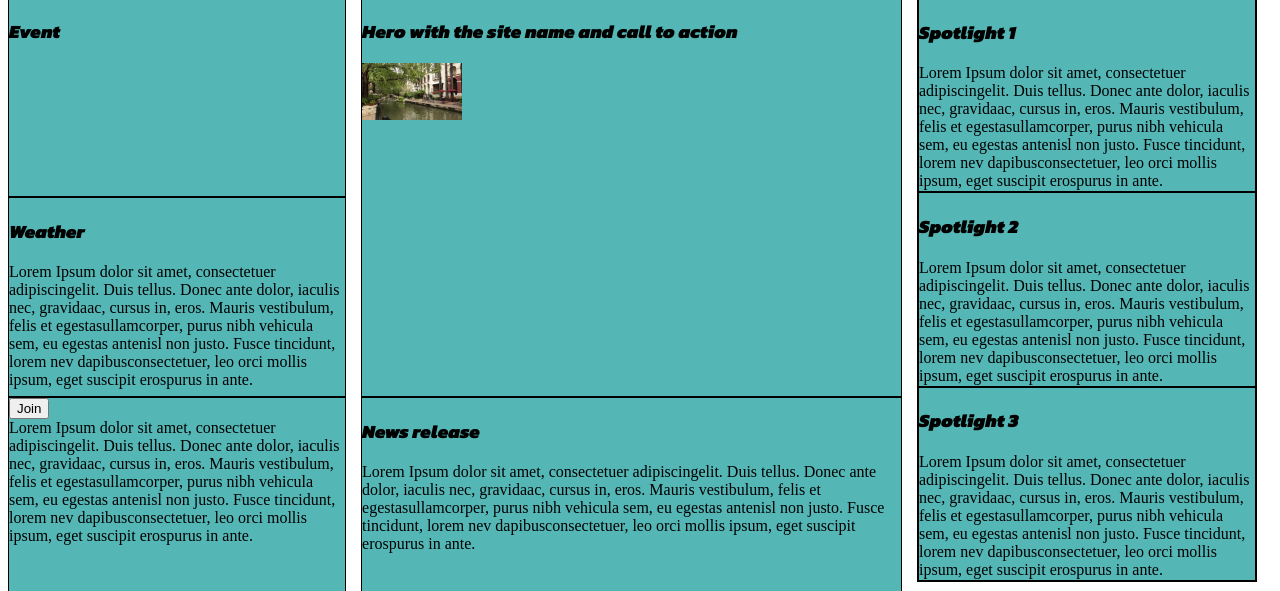
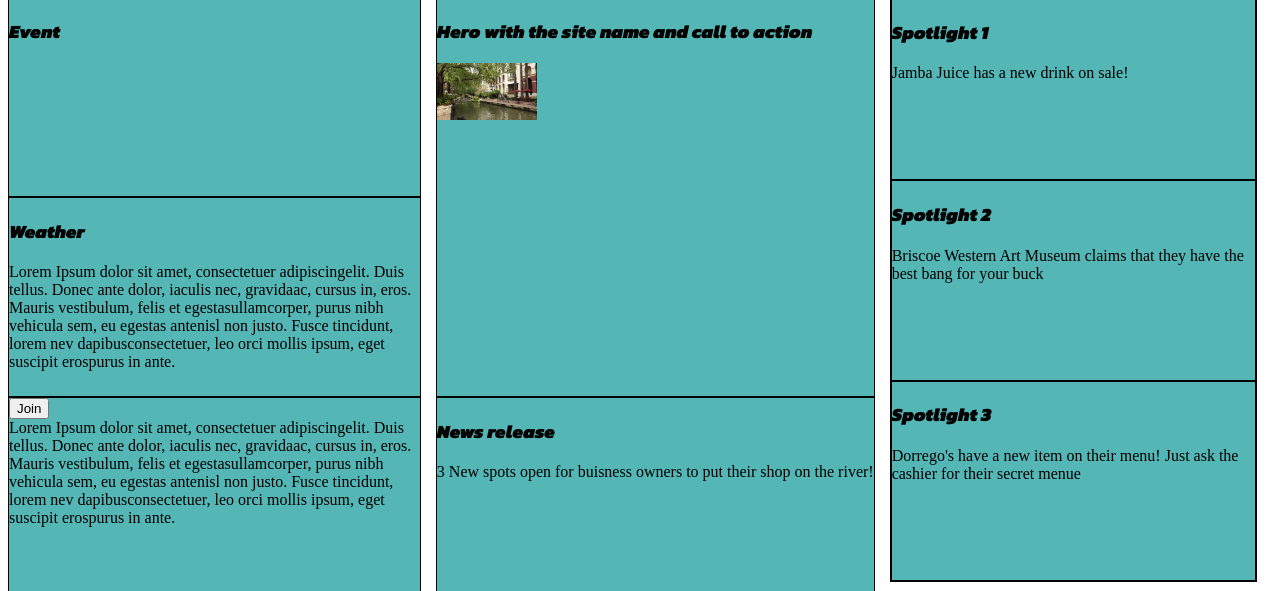
Before and after one commit to BrennonL/Course-Assignment-Portal, a plain HTML site: page Chamber/index.html in a window 1280 px wide. Shown: the part 129-720 px from the top of the page. Drawn offline with Linux system fonts and the light colour scheme.

Commit message:
more work

```diff
--- a/Chamber/index.html
+++ b/Chamber/index.html
@@ -53,7 +53,7 @@
             </div>
             <div>
                 <h3>News release</h3>
-                <p>Lorem Ipsum dolor sit amet, consectetuer adipiscingelit. Duis tellus. Donec ante dolor, iaculis nec, gravidaac, cursus in, eros. Mauris vestibulum, felis et egestasullamcorper, purus nibh vehicula sem, eu egestas antenisl non justo. Fusce tincidunt, lorem nev dapibusconsectetuer, leo orci mollis ipsum, eget suscipit erospurus in ante.
+                <p>3 New spots open for buisness owners to put their shop on the river!
                 </p>
             </div>
             <div>
@@ -64,17 +64,17 @@
             <div id="Spotlight">
                 <div>
                 <h3>Spotlight 1</h3>
-                <p>Lorem Ipsum dolor sit amet, consectetuer adipiscingelit. Duis tellus. Donec ante dolor, iaculis nec, gravidaac, cursus in, eros. Mauris vestibulum, felis et egestasullamcorper, purus nibh vehicula sem, eu egestas antenisl non justo. Fusce tincidunt, lorem nev dapibusconsectetuer, leo orci mollis ipsum, eget suscipit erospurus in ante.</p>
+                <p>Jamba Juice has a new drink on sale!</p>
                 </div>
 
                 <div>
                 <h3>Spotlight 2</h3>
-                <p>Lorem Ipsum dolor sit amet, consectetuer adipiscingelit. Duis tellus. Donec ante dolor, iaculis nec, gravidaac, cursus in, eros. Mauris vestibulum, felis et egestasullamcorper, purus nibh vehicula sem, eu egestas antenisl non justo. Fusce tincidunt, lorem nev dapibusconsectetuer, leo orci mollis ipsum, eget suscipit erospurus in ante.</p>
+                <p>Briscoe Western Art Museum claims that they have the best bang for your buck</p>
                 </div>
 
                 <div>
                 <h3>Spotlight 3</h3>
-                <p>Lorem Ipsum dolor sit amet, consectetuer adipiscingelit. Duis tellus. Donec ante dolor, iaculis nec, gravidaac, cursus in, eros. Mauris vestibulum, felis et egestasullamcorper, purus nibh vehicula sem, eu egestas antenisl non justo. Fusce tincidunt, lorem nev dapibusconsectetuer, leo orci mollis ipsum, eget suscipit erospurus in ante.</p>
+                <p>Dorrego's have a new item on their menu! Just ask the cashier for their secret menue</p>
                 </div>
 
             </div>
```
